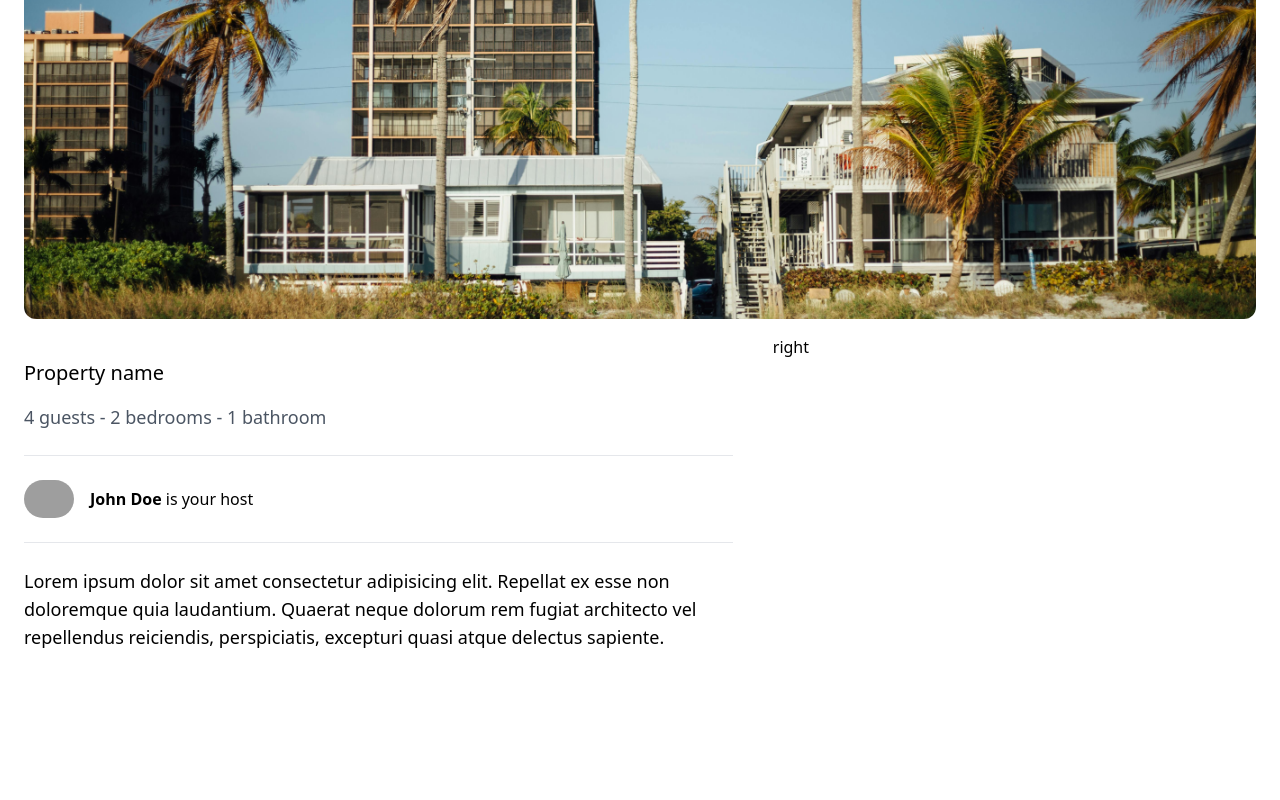
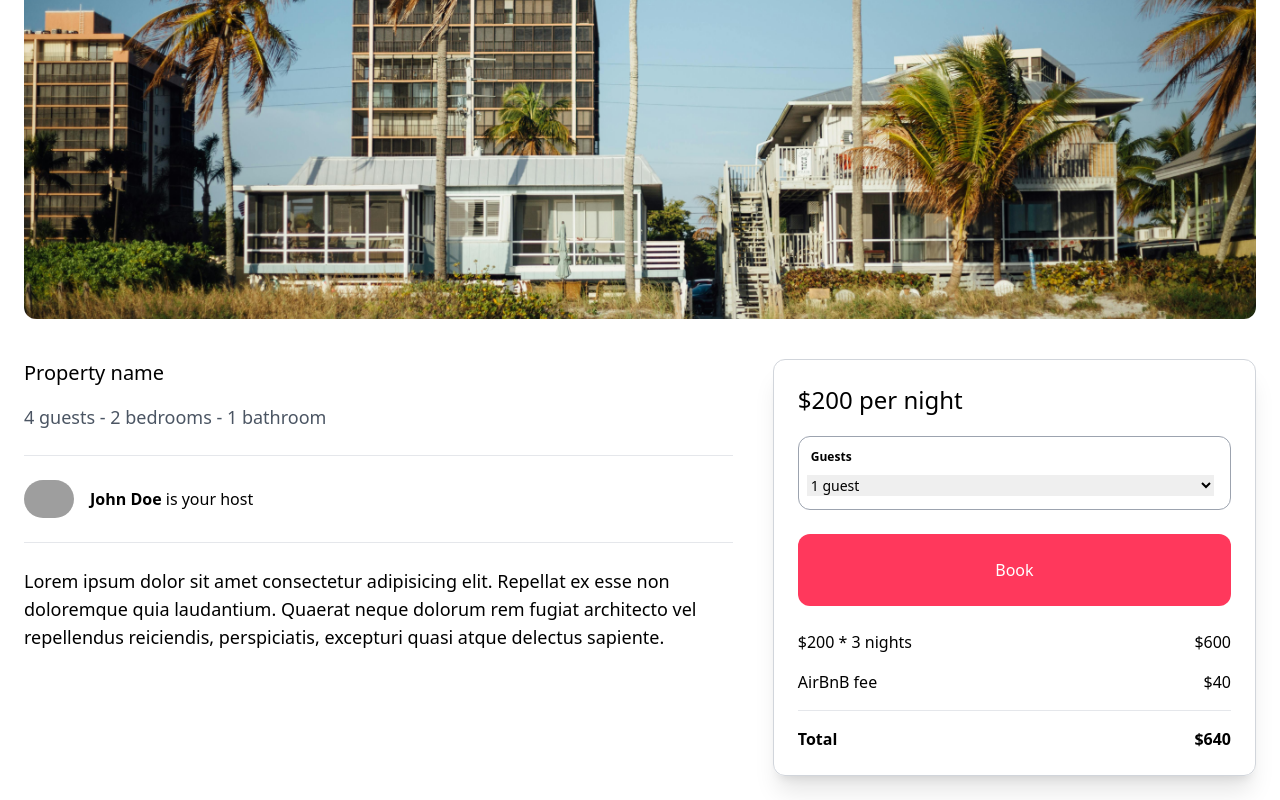
Before and after one commit to ndalo-ben/AirBnB_Clone, a Next.js app: page /properties/1 in a window 1280 px wide. Shown: the part 321-1121 px from the top of the page. Before the commit the page ends 996 px from the top, so only its background shows below. Built offline with nearby package versions, Linux system fonts and the light colour scheme; grey boxes are pictures that could not be loaded.

Commit message:
booking layout complete

```diff
--- /dev/null
+++ b/app/components/properties/ReservationSidebar.tsx
@@ -0,0 +1,37 @@
+
+const ReservationSidebar = () => {
+    return (
+        <aside className="p-6 col-span-2 rounded-xl border border-gray-300 shadow-xl mt-6">
+            <h2 className="mb-5 text-2xl">$200 per night</h2>
+
+            <div className="mb-6 p-3 border border-gray-400 rounded-xl">
+                <label className="block font-bold text-xs mb-2">Guests</label>
+                <select name="" id="" className="w-full -ml-1 text-sm">
+                    <option value="">1 guest</option>
+                    <option value="">2 guests</option>
+                    <option value="">3 guests</option>
+                    <option value="">4 guests</option>
+                </select>
+            </div>
+
+            <div className="w-full mb-6 py-6 text-center text-white bg-airbnb hover:bg-airbnb-dark rounded-xl">Book</div>
+            <div className="mb-4 flex justify-between align-center">
+                <p>$200 * 3 nights</p>
+                <p>$600</p>
+            </div>
+
+            <div className="mb-4 flex justify-between align-center">
+                <p>AirBnB fee</p>
+                <p>$40</p>
+            </div>
+
+            <hr />
+            <div className="mt-4 font-bold flex justify-between align-center">
+                <p>Total</p>
+                <p>$640</p>
+            </div>
+        </aside>
+    )
+}
+
+export default ReservationSidebar
--- a/app/properties/[id]/page.tsx
+++ b/app/properties/[id]/page.tsx
@@ -1,9 +1,10 @@
+import ReservationSidebar from "@/app/components/properties/ReservationSidebar"
 import Image from "next/image"
 
 const PropertyDetailPage = () => {
     return (
-        <main className="max-w-[1500px] mx-auto px-6">
-            <div className="w-full h-[64vh] overflow-hidden rounded-xl relative">
+        <main className="max-w-[1500px] mx-auto px-6 pb-6">
+            <div className="w-full h-[64vh] mb-4 overflow-hidden rounded-xl relative">
                 <Image
                     src={"/beach1.jpg"}
                     alt="beach house"
@@ -12,7 +13,7 @@ const PropertyDetailPage = () => {
                 />
             </div>
 
-            <div className="mt-4 grid grid-cols-1 md:grid-cols-5 gap-4">
+            <div className="grid grid-cols-1 md:grid-cols-5 gap-4">
                 <div className="col-span-3 py-6 pr-6">
                     <h1 className="mb-4 text-xl">
                         Property name
@@ -44,7 +45,7 @@ const PropertyDetailPage = () => {
                     </p>
                 </div>
 
-                <div className="">right</div>
+                <ReservationSidebar />
             </div>
         </main>
     )
```
